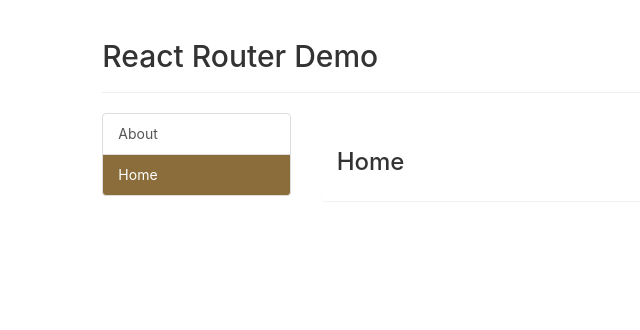
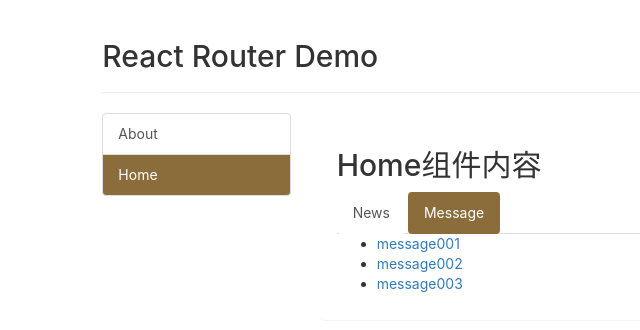
Before and after one commit to BUGHERE/hello-react, a React (Create React App) app: page /home/message in a window 1280 px wide. Shown: the top 330 px of the page, without its empty margins (116-756 px from the left). Built offline with nearby package versions, Linux system fonts and the light colour scheme.

Commit message:
二级路由

```diff
--- /dev/null
+++ b/src/pages/Home/Message/index.jsx
@@ -0,0 +1,23 @@
+import React, {Component} from 'react';
+
+class Message extends Component {
+  render() {
+    return (
+      <div>
+        <ul>
+          <li>
+            <a href="/message1">message001</a>&nbsp;&nbsp;
+          </li>
+          <li>
+            <a href="/message2">message002</a>&nbsp;&nbsp;
+          </li>
+          <li>
+            <a href="/message/3">message003</a>&nbsp;&nbsp;
+          </li>
+        </ul>
+      </div>
+    );
+  }
+}
+
+export default Message;
--- /dev/null
+++ b/src/pages/Home/News/index.jsx
@@ -0,0 +1,15 @@
+import React, {Component} from 'react';
+
+class News extends Component {
+  render() {
+    return (
+      <ul>
+        <li>news001</li>
+        <li>news002</li>
+        <li>news003</li>
+      </ul>
+    );
+  }
+}
+
+export default News;
--- a/src/pages/Home/index.jsx
+++ b/src/pages/Home/index.jsx
@@ -1,9 +1,34 @@
 import React, {Component} from 'react';
+import MyNavLink from "../../components/MyNavLink";
+import {Route, Switch, Redirect} from 'react-router-dom'
+import News from './News'
+import Message from './Message'
 
 class Home extends Component {
   render() {
     return (
-      <h3>Home</h3>
+      <div>
+        <h2>Home组件内容</h2>
+        <div>
+          <ul className="nav nav-tabs">
+            <li>
+              {/*<a className="list-group-item" href="./home-news.html">News</a>*/}
+              <MyNavLink to="/home/news">News</MyNavLink>
+            </li>
+            <li>
+              {/*<a className="list-group-item" href="./home-message.html">Message</a>*/}
+              <MyNavLink to="/home/message">Message</MyNavLink>
+            </li>
+          </ul>
+          <div>
+            <Switch>
+              <Route path="/home/news" component={News}/>
+              <Route path="/home/message" component={Message}/>
+              <Redirect to="/home/news"></Redirect>
+            </Switch>
+          </div>
+        </div>
+      </div>
     );
   }
 }
```
